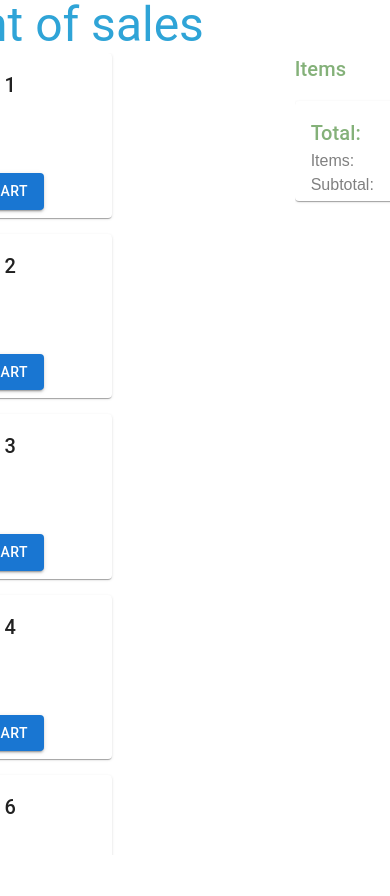
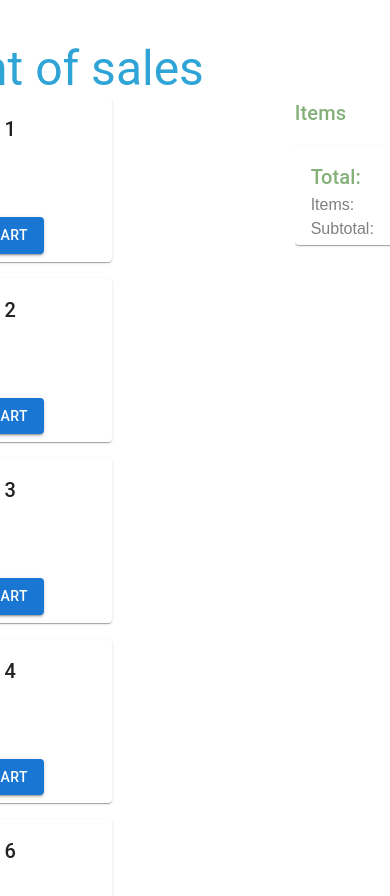
Before and after one commit to giyosphere/Project-101, a React (Vite) app in the folder my-react-app/: page /pos in a window 390 px wide. Shown: the top 896 px of the page. Built offline with nearby package versions, Linux system fonts and the light colour scheme; some icons are missing.

Commit message:
Tring to fix the dashboardpage content responsiveness in mobile view

```diff
--- a/my-react-app/src/components/common/Layout.jsx
+++ b/my-react-app/src/components/common/Layout.jsx
@@ -4,6 +4,7 @@ import { useTheme } from '@mui/material/styles';
 import useMediaQuery from '@mui/material/useMediaQuery';
 import Sidebar from './Sidebar';
 import MenuIcon from '@mui/icons-material/Menu';
+import CloseIcon from '@mui/icons-material/Close';
 
 export default function Layout({ children }) {
 
@@ -20,18 +21,25 @@ export default function Layout({ children }) {
     <Box sx={{ display: 'flex' }}>
        {isMobile && (
             <Box sx={{position: 'fixed',top: 10, left: 10, zIndex: 1300}}>
+              {open ? (
+              <CloseIcon onClick={() => setOpen(false)} sx={{ cursor: 'pointer', fontSize: 32 }} />
+            ) : (
               <MenuIcon onClick={() => setOpen(true)} sx={{ cursor: 'pointer', fontSize: 32 }} />
+            )
+          }
             </Box>
           )}
+
       <Sidebar open={open} setOpen={setOpen} />
 
       <Box component="main" sx={{
-        flexGrow: 1,
+        flexGrow: 2,
         p: 3,
-        mt: isMobile ? 1 : 2,
+        mt: isMobile ? 8 : 8 ,
+        pt: isMobile ? 7 : 2,
         ml: isMobile ? 0 : '270px',
         width: isMobile ? '100%' : `calc(100% - 270px)`,
-        overflow: 'auto',
+        overflow: 'auto'
 
 
        }}>
--- a/my-react-app/src/pages/DashboardPage.jsx
+++ b/my-react-app/src/pages/DashboardPage.jsx
@@ -14,7 +14,7 @@ import Grid from '@mui/material/Grid';
 import cartIcon from '@/components/common/carticon';
 
 const stats = [
-  { label: 'Total Revenue', value: '₱0.00', icon: <cartIcon size={24} /> },
+  { label: 'Total Revenue', value: '₱0.00', icon: <AttachMoneyIcon sx={{color: '#2e7d32'}}/> },
   { label: 'Total Orders', value: '0', icon: <ShoppingCartIcon sx={{color: '#2e7d32'}}/> },
   { label: 'Total Items Sold', value: '0', icon: <InventoryIcon sx={{color: '#0288d1' }}/>},
   { label: 'Total Products', value: '0', icon: <CategoryIcon sx={{color: '#9c27b0'}}/>},
@@ -26,8 +26,6 @@ export default function DashboardPage() {
   return (
     <Layout>
       <Typography variant="h3" mb={3}>Dashboard</Typography>
-
-
         <Grid container spacing={3}>
         {stats.map((stat) => (
           <Grid size={{ xs: 12, sm: 6, md: 4, lg: 3 }} key={stat.label}>
@@ -35,10 +33,9 @@ export default function DashboardPage() {
             <CardContent>
 
               <Box sx={{display: 'flex', flexDirection:'column', gap: 3}}>
-              <Box sx={{bgcolor: 'white', marginRight: 25, borderRadius: '1cap', padding: 2, boxShadow:' 5px 5px lightgrey', border: 'solid 0.1px'
-              }}>
+
               {stat.icon}
-              </Box>
+
               <Typography variant="h6" color="grey">
                 {stat.label}
               </Typography>
```
